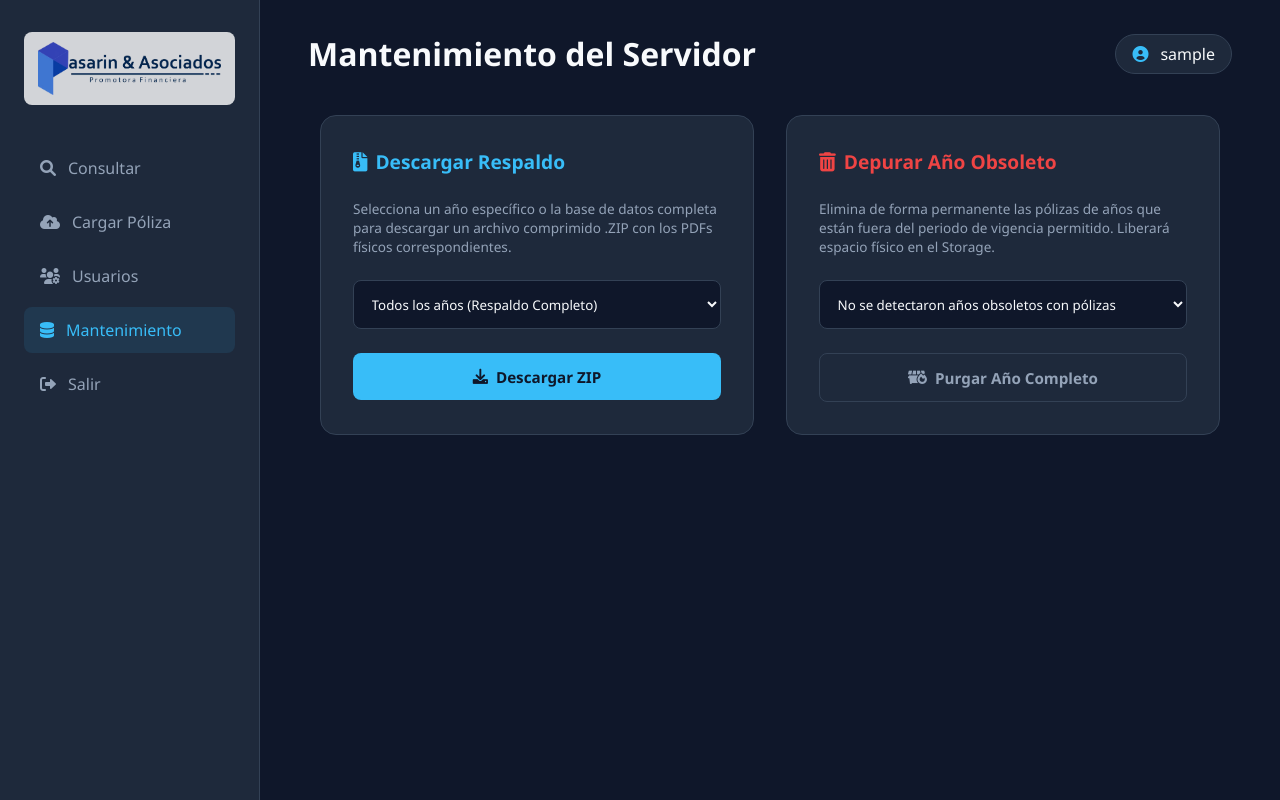
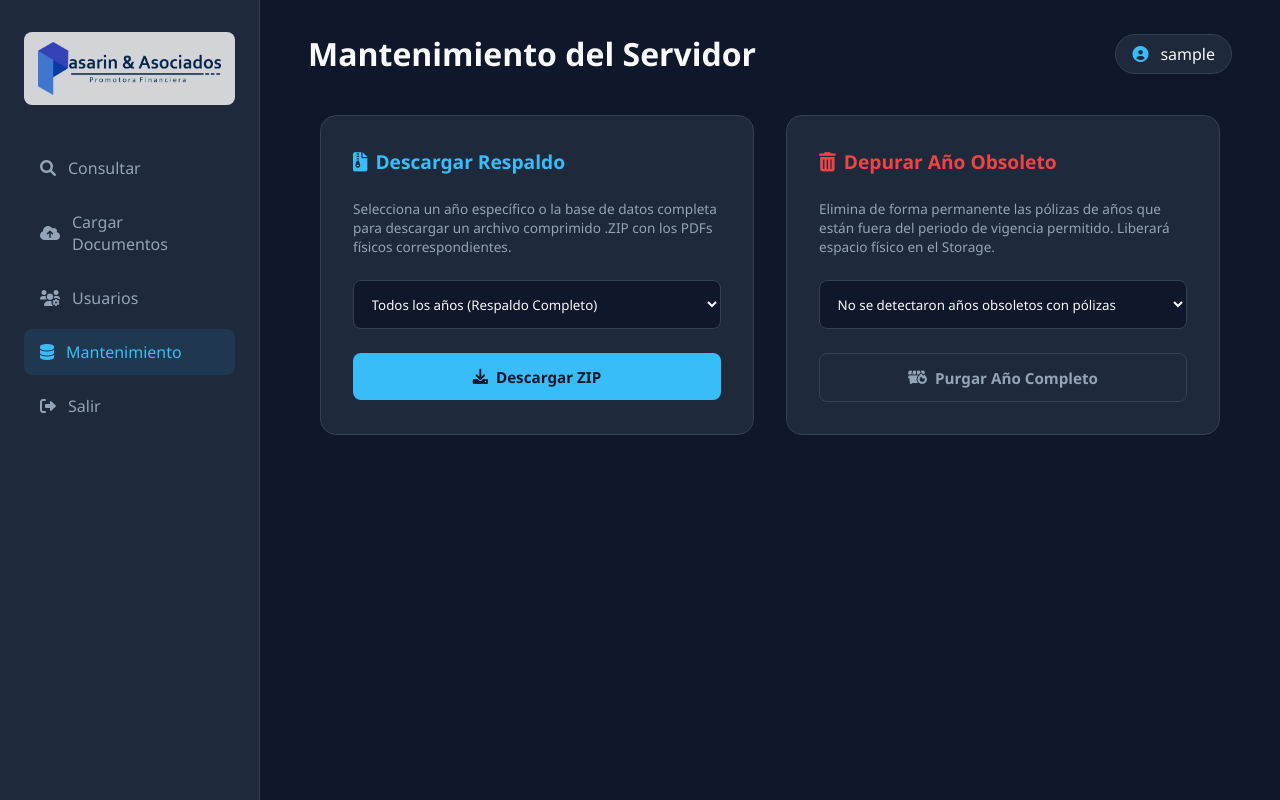
Before and after one commit to pasarinyasociados/Gestion-de-Caratulas, a FastAPI app: page /mantenimiento_pantalla in a window 1280 px wide. Run offline with FastAPI, Linux system fonts and the light colour scheme; the visitor is signed in with stand-in values (Sample User, id 1); data that the repository does not hold is empty.

Commit message:
Update mantenimiento.html

```diff
--- a/app/templates/mantenimiento.html
+++ b/app/templates/mantenimiento.html
@@ -15,7 +15,6 @@
         body { background-color: var(--bg-dark); color: var(--text-main); min-height: 100vh; display: flex; }
         .sidebar { width: 260px; background-color: var(--bg-card); border-right: 1px solid var(--border); padding: 2rem 1.5rem; display: flex; flex-direction: column; gap: 2rem; }
 
-        /* Contenedor con fondo blanco al 50% de transparencia y esquinas redondeadas */
         .brand {
             display: flex;
             justify-content: center;
@@ -67,12 +66,12 @@
         </div>
         <ul class="menu">
             <li class="menu-item"><a href="/panel"><i class="fa-solid fa-magnifying-glass"></i> Consultar</a></li>
-            <li class="menu-item"><a href="/subir_pantalla"><i class="fa-solid fa-cloud-arrow-up"></i> Cargar Póliza</a></li>
+            <li class="menu-item"><a href="/subir_pantalla"><i class="fa-solid fa-cloud-arrow-up"></i> Cargar Documentos</a></li>
             {% if rol == 'admin' %}
             <li class="menu-item"><a href="/usuarios_pantalla"><i class="fa-solid fa-users-gear"></i> Usuarios</a></li>
             <li class="menu-item active"><a href="/mantenimiento_pantalla"><i class="fa-solid fa-database"></i> Mantenimiento</a></li>
             {% endif %}
-            <li class="menu-item logout" style="margin-top: auto;"><a href="/logout"><i class="fa-solid fa-right-from-bracket"></i> Salir</a></li>
+            <li class="menu-item logout" style="margin-top: auto;"><a href="/"><i class="fa-solid fa-right-from-bracket"></i> Salir</a></li>
         </ul>
     </div>
     <div class="main-content">
```
